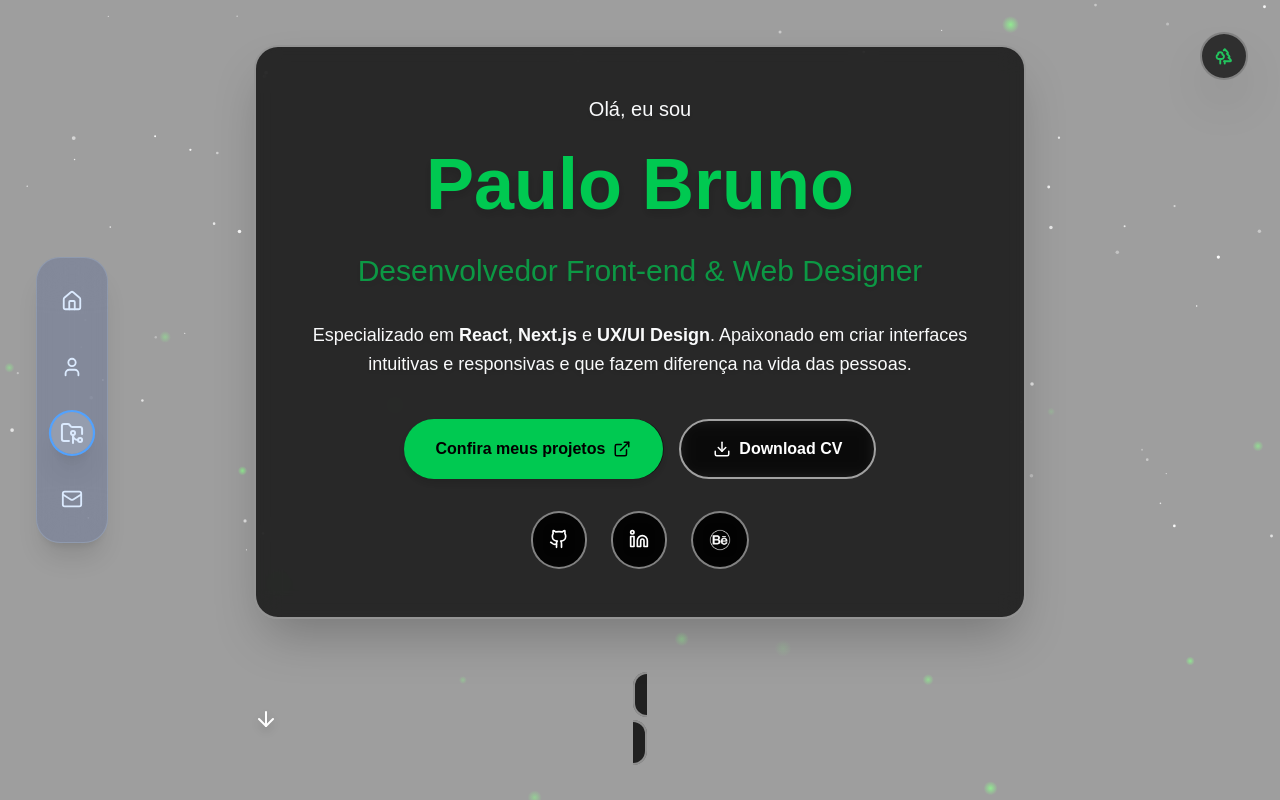
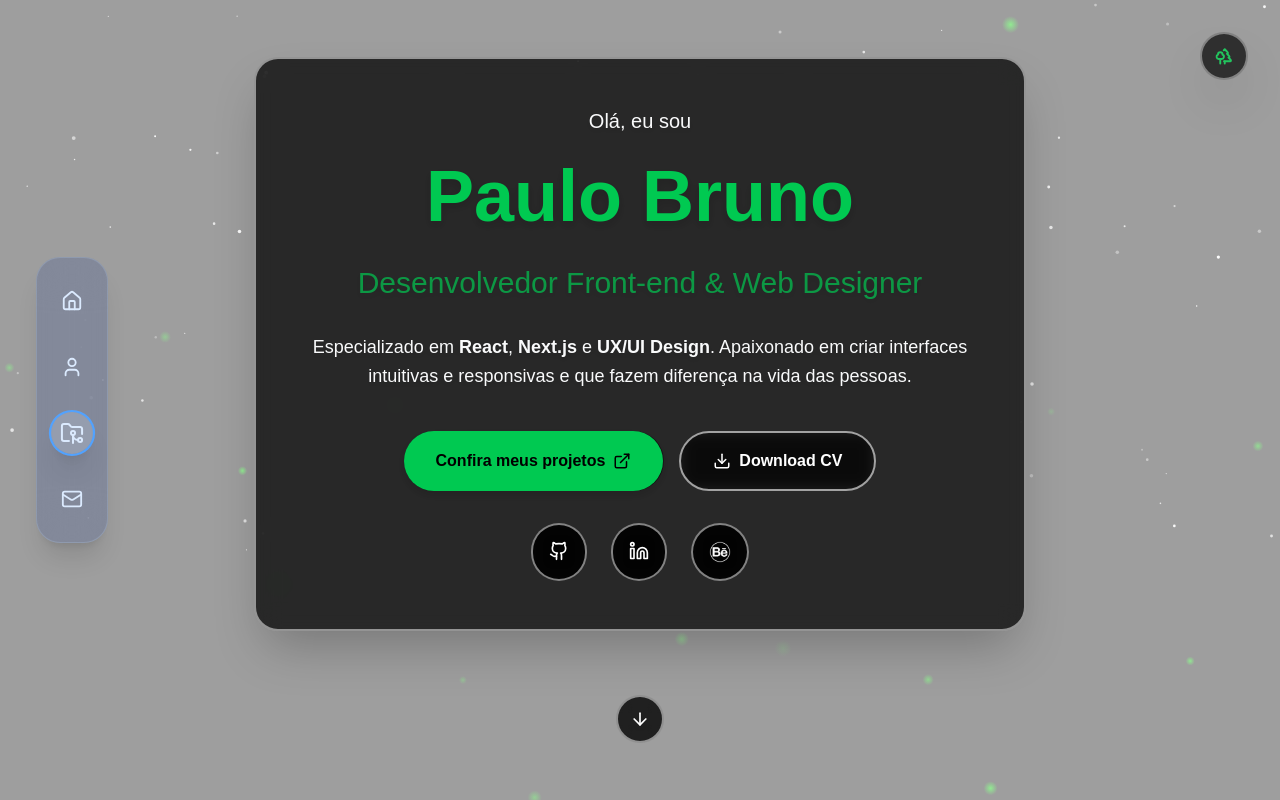
Before and after one commit to DevPBDias/dev-portfolio, a Next.js app: page / in a window 1280 px wide. Shown: the top 800 px of the page. Built offline with nearby package versions, Linux system fonts and the light colour scheme.

Commit message:
fix: fix id sections and animated btn scroll

```diff
--- a/src/_components/_hero/AnimatedScrollButton.tsx
+++ b/src/_components/_hero/AnimatedScrollButton.tsx
@@ -12,20 +12,17 @@ export function AnimatedScrollButton({
 }: AnimatedScrollButtonProps) {
   return (
     <motion.div
-      className={`mt-12 sm:mt-16 ${className}`}
+      className={`mt-12 sm:mt-16 ${className} flex items-center justify-center`}
       variants={variants}
       animate={{ y: [0, 10, 0] }}
       transition={{ repeat: Number.POSITIVE_INFINITY, duration: 2 }}
     >
       <Link
-        href="#projects"
-        className="cursor-pointer p-2 sm:p-3 bg-black/80 hover:bg-black/90 rounded-full border-2 border-white/50 backdrop-blur-sm transition-all duration-300 focus:outline-none focus:ring-4 focus:ring-white/50"
+        href="#sobre"
+        className="cursor-pointer p-2 sm:p-3 flex items-center justify-center w-12 h-12 bg-black/80 hover:bg-black/90 rounded-full border-2 border-white/50 backdrop-blur-sm transition-all duration-300 focus:outline-none focus:ring-4 focus:ring-white/50"
         aria-label="Rolar para projetos"
       >
-        <ArrowDown
-          size={20}
-          className="sm:w-6 sm:h-6 text-white drop-shadow-lg"
-        />
+        <ArrowDown size={20} className="text-white drop-shadow-lg" />
       </Link>
     </motion.div>
   );
--- a/src/_components/_hero/CtaButtons.tsx
+++ b/src/_components/_hero/CtaButtons.tsx
@@ -28,7 +28,7 @@ export function CtaButtons({ className = "", variants }: CtaButtonsProps) {
       variants={variants}
     >
       <Link
-        href="#projects"
+        href="#projetos"
         className={`cursor-pointer w-full sm:w-auto px-6 sm:px-8 py-3 sm:py-4 ${bgColor} hover:${hoverColor} text-black drop-shadow-lg rounded-full backdrop-blur-sm transition-all duration-300 font-semibold flex items-center justify-center gap-2 group focus:outline-none focus:ring-4 focus:ring-white/50 text-sm sm:text-base`}
       >
         Confira meus projetos
--- a/src/_components/projects/ProjectsHeader.tsx
+++ b/src/_components/projects/ProjectsHeader.tsx
@@ -12,7 +12,6 @@ export default function ProjectsHeader({
 }: ProjectsHeaderProps) {
   return (
     <motion.div
-      id="projects"
       className="text-center mb-12 sm:mb-16 bg-black/75 w-full p-6 backdrop-blur-md rounded-xl sm:rounded-2xl overflow-hidden border-2 border-white/50"
       variants={variants}
     >
```
